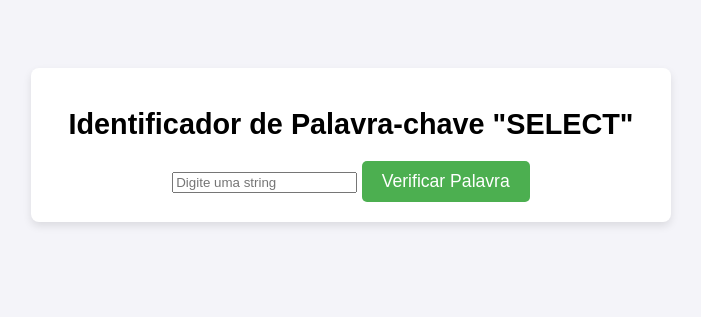
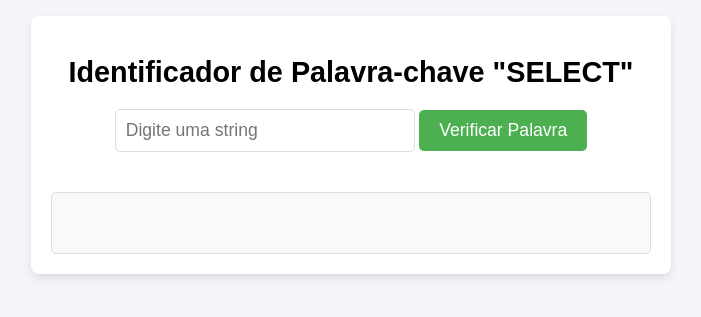
Before and after one commit to Terciojr/ExprecoesRegulares, a plain HTML site: page index.html in a window 1280 px wide. Shown: the part 255-572 px from the top of the page, without its empty margins (289-990 px from the left). Drawn offline with Linux system fonts and the light colour scheme.

Commit message:
Update styles.css

```diff
--- a/styles.css
+++ b/styles.css
@@ -1,4 +1,4 @@
-/* Estilos básicos para a página */
+
 body {
     font-family: Arial, sans-serif;
     background-color: #f4f4f9;
@@ -24,6 +24,17 @@ h1 {
     margin-bottom: 20px;
 }
 
+input[type="text"] {
+    padding: 10px;
+    font-size: 1.1em;
+    width: 80%;
+    max-width: 300px;
+    margin-bottom: 20px;
+    border-radius: 5px;
+    border: 1px solid #ddd;
+    box-sizing: border-box;
+}
+
 button {
     padding: 10px 20px;
     font-size: 1.1em;
@@ -39,16 +50,13 @@ button:hover {
     background-color: #45a049;
 }
 
-.output {
+.resultado {
     margin-top: 20px;
     text-align: left;
-    white-space: pre-wrap;
-    word-wrap: break-word;
     font-family: "Courier New", monospace;
     background-color: #f9f9f9;
     padding: 10px;
     border-radius: 5px;
     border: 1px solid #ddd;
-    max-height: 400px;
-    overflow-y: auto;
+    min-height: 40px;
 }
```
